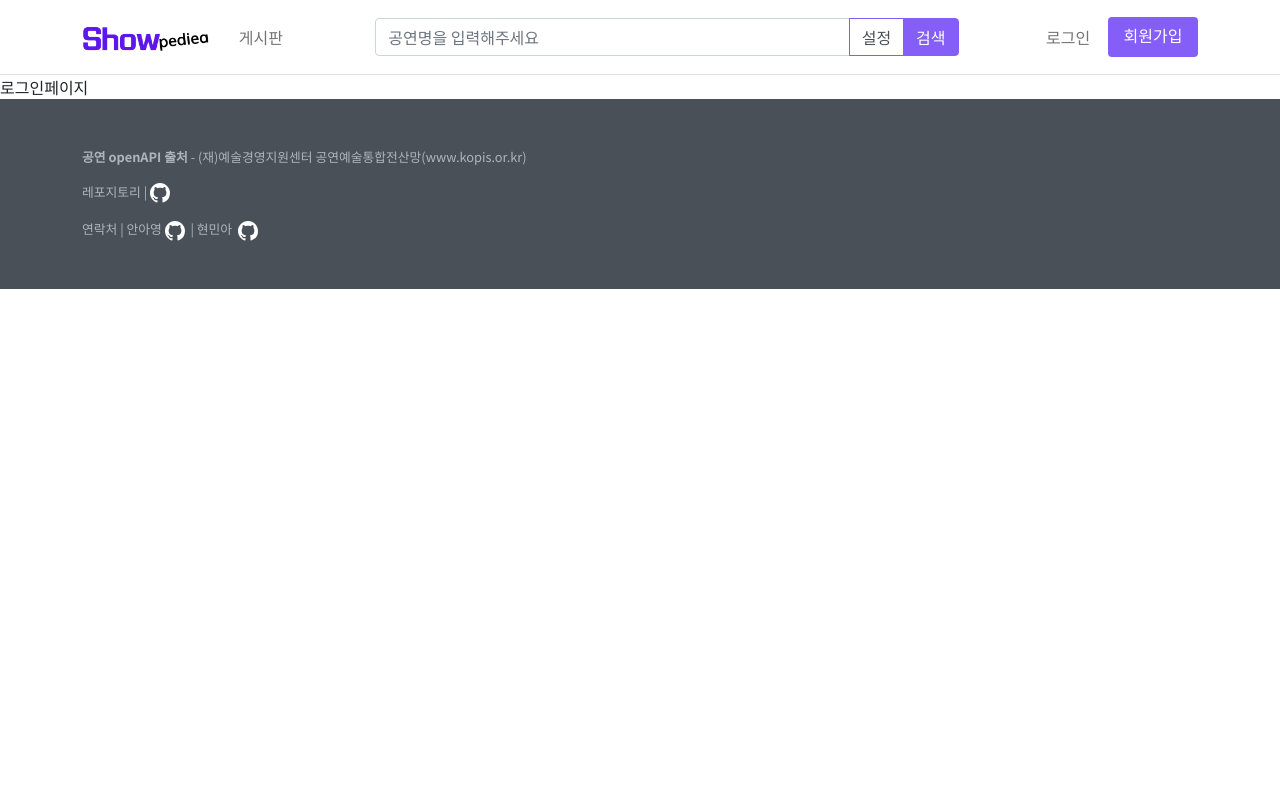
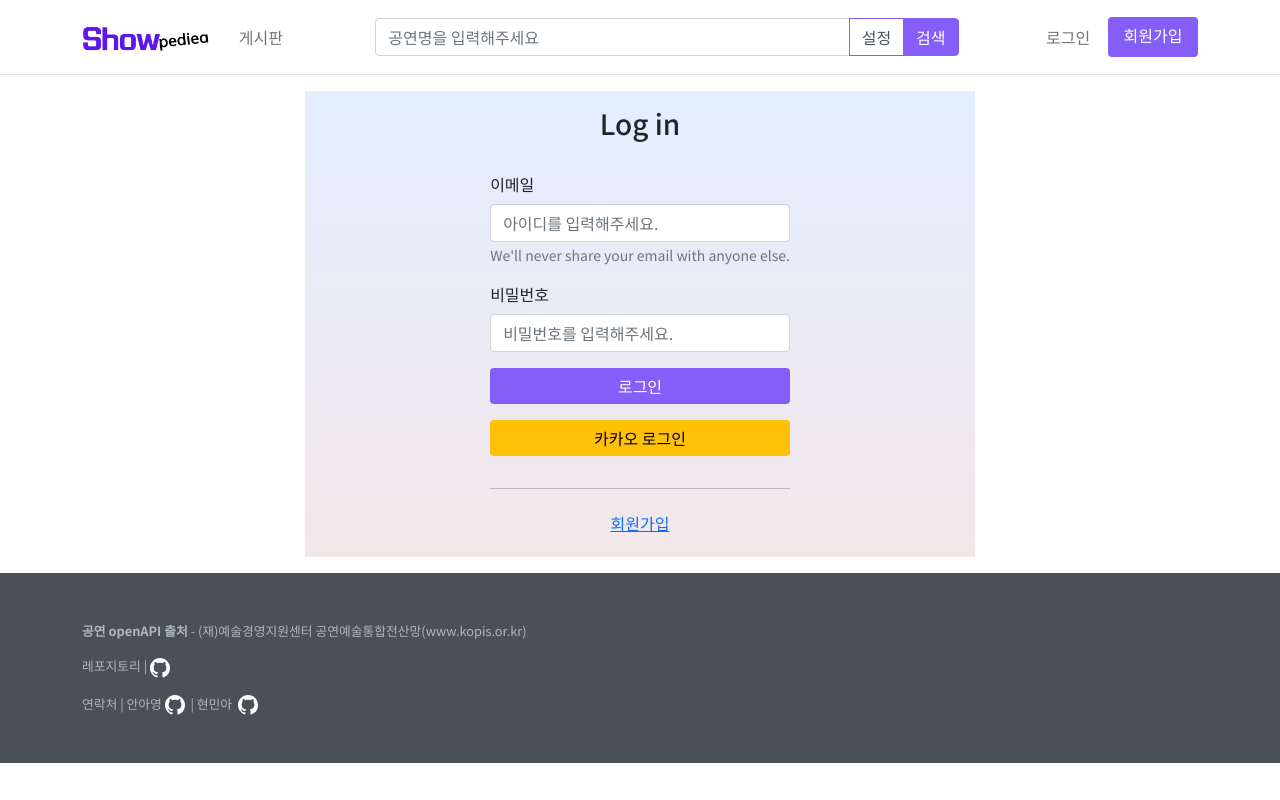
Before and after one commit to hminah0215/showpedia, a React (Create React App) app in the folder frontend/: page /login in a window 1280 px wide. Built offline with nearby package versions, Linux system fonts and the light colour scheme.

Commit message:
[feat] 회원가입,로그인 view

```diff
--- a/frontend/src/App.js
+++ b/frontend/src/App.js
@@ -11,8 +11,9 @@ import Search from './pages/Search';
 import Contents from './pages/Contents';
 import Review from './pages/Review';
 import Profile from './pages/Profile';
-import BoardList from './pages/BoardList';
-import BoardPost from './pages/BoardPost';
+import BoardList from './pages/Board/BoardList';
+import BoardPost from './pages/Board/BoardPost';
+import BoardRegist from './pages/Board/BoardRegist';
 
 // CSS
 import './App.css';
@@ -35,6 +36,7 @@ function App() {
       <Route path="/profile" component={Profile} />
 
       <Route path="/board" component={BoardList} exact />
+      <Route path="/board/regist" component={BoardRegist} />
       <Route path="/board/:id" component={BoardPost} />
       {/* Footer */}
       <Footer />
--- /dev/null
+++ b/frontend/src/components/auth/loginForm.js
@@ -0,0 +1,35 @@
+import React from 'react';
+import { Form, Button } from 'react-bootstrap';
+
+/* 회원가입 또는 로그인 폼을 보여줌 */
+const loginForm = () => {
+  return (
+    <Form>
+      <h3 style={{ textAlign: 'center', marginTop: '1rem' }}>Log in</h3>
+      <Form.Group className="mb-3" controlId="formBasicEmail" style={{ marginTop: '2rem' }}>
+        <Form.Label>이메일</Form.Label>
+        <Form.Control type="email" placeholder="아이디를 입력해주세요." />
+        <Form.Text className="text-muted">We'll never share your email with anyone else.</Form.Text>
+      </Form.Group>
+
+      <Form.Group className="mb-3" controlId="formBasicPassword">
+        <Form.Label>비밀번호</Form.Label>
+        <Form.Control type="password" placeholder="비밀번호를 입력해주세요." />
+      </Form.Group>
+
+      <Button variant="primary" type="submit" style={{ width: '100%', marginBottom: '1rem' }}>
+        로그인
+      </Button>
+
+      <Button variant="warning" type="submit" style={{ width: '100%', marginBottom: '1rem' }}>
+        카카오 로그인
+      </Button>
+      <hr />
+      <Button variant="link" className="btnSign" style={{ width: '100%', marginBottom: '1rem' }}>
+        회원가입
+      </Button>
+    </Form>
+  );
+};
+
+export default loginForm;
--- /dev/null
+++ b/frontend/src/components/auth/registerForm.js
@@ -0,0 +1,40 @@
+import React from 'react';
+import { Button, Col, Form, Image } from 'react-bootstrap';
+
+const registerForm = () => {
+  return (
+    <Form>
+      <h3 style={{ textAlign: 'center', marginTop: '1rem' }}>회원가입</h3>
+      <Form.Group className="mb-3" controlId="formBasicEmail" style={{ marginTop: '2rem' }}>
+        <Form.Label>이메일(아이디)</Form.Label>
+        <Form.Control type="email" placeholder="name@example.com" />
+      </Form.Group>
+
+      <Form.Group className="mb-3" controlId="formBasicPassword">
+        <Form.Label>비밀번호</Form.Label>
+        <Form.Control type="password" placeholder="비밀번호를 입력해주세요." />
+      </Form.Group>
+
+      <Form.Group className="mb-3" controlId="formBasicEmail">
+        <Form.Label>닉네임</Form.Label>
+        <Form.Control type="text" placeholder="사용하실 닉네임을 입력해주세요." />
+      </Form.Group>
+
+      <Form.Group controlId="formFile" className="mb-3">
+        <Form.Label>프로필 이미지</Form.Label>
+        <Form.Control type="file" />
+      </Form.Group>
+
+      {/* 프로필이미지로 선택한 사진을 보여주고 싶음.. 이건 좀더 생각해봐야겠음  */}
+      <Col xs={6} md={4}>
+        <Image src="${}/171x180" rounded />
+      </Col>
+
+      <Button variant="primary" type="submit" style={{ width: '100%', marginBottom: '1rem' }}>
+        회원가입
+      </Button>
+    </Form>
+  );
+};
+
+export default registerForm;
--- a/frontend/src/pages/Login.js
+++ b/frontend/src/pages/Login.js
@@ -1,7 +1,32 @@
 import React from 'react';
+import { Container } from 'react-bootstrap';
+
+import LoginForm from '../components/auth/loginForm';
 
 const Login = () => {
-  return <div>로그인페이지</div>;
+  return (
+    <Container
+      className="my-3 container"
+      style={{
+        display: 'flex',
+        flexDirection: 'column',
+        justifyContent: 'center',
+        alignItems: 'center'
+      }}
+    >
+      <div
+        style={{
+          width: '60%',
+          backgroundImage: 'linear-gradient(to top, #f3e7e9 0%, #e3eeff 99%, #e3eeff 100%)',
+          display: 'flex',
+          flexDirection: 'column',
+          alignItems: 'center'
+        }}
+      >
+        <LoginForm />
+      </div>
+    </Container>
+  );
 };
 
 export default Login;
--- a/frontend/src/pages/Regist.js
+++ b/frontend/src/pages/Regist.js
@@ -1,7 +1,32 @@
 import React from 'react';
+import { Container } from 'react-bootstrap';
+
+import RegisterForm from '../components/auth/registerForm';
 
 const Regist = () => {
-  return <div>회원가입페이지</div>;
+  return (
+    <Container
+      className="my-3 container"
+      style={{
+        display: 'flex',
+        flexDirection: 'column',
+        justifyContent: 'center',
+        alignItems: 'center'
+      }}
+    >
+      <div
+        style={{
+          width: '60%',
+          backgroundImage: 'linear-gradient(to top, #f3e7e9 0%, #e3eeff 99%, #e3eeff 100%)',
+          display: 'flex',
+          flexDirection: 'column',
+          alignItems: 'center'
+        }}
+      >
+        <RegisterForm></RegisterForm>
+      </div>
+    </Container>
+  );
 };
 
 export default Regist;
--- /dev/null
+++ b/frontend/src/redux/auth.js
@@ -0,0 +1,29 @@
+// 1. 액션 타입 만들기
+const CHANGE_FIELD = 'auth/CHANGE_FIELD'; // 모듈이름/액션이름
+const INITIALIZE_FORM = 'auth/INITIALIZE_FORM';
+
+// 2. 액션 생성 함수 만들기
+// 외부에서 사용하기 때문에 export
+// 액션은 {type:액션타입, payload:다른데이터} 구조를 가진다.
+export const changeField = ({ form, key, value }) => ({ type: CHANGE_FIELD });
+
+// 3. show리덕스의 초기 상태 만들기
+const initialState = {};
+
+// 4. 리듀서 함수를 만들기
+// 리듀서 함수는 순수 함수여야한다.
+//    [같은 입력에 항상 같은 출력 / 내부에 랜덤,비동기X / 파라미터 외의 변수 영향 X]
+// const 모듈명 = (초기상태값, action)=>{ // 리듀서 함수 내용 (switch문)}
+const auth = (state = initialState, action) => {
+  switch (action.type) {
+    case CHANGE_FIELD:
+      return {
+        ...state
+      };
+    default:
+      return state;
+  }
+};
+
+//  5. 만든 리듀서 내보내기
+export default auth;
--- a/frontend/src/redux/index.js
+++ b/frontend/src/redux/index.js
@@ -4,10 +4,12 @@
 import { combineReducers } from 'redux';
 // 리듀서 참조
 import show from './show';
+import auth from './auth';
 
 // 리듀서들 병합
 const rootReducer = combineReducers({
-  show
+  show,
+  auth
 });
 
 export default rootReducer;
```
Also changed, not shown: 1 other file (tests, documents, lock files or other folders).
